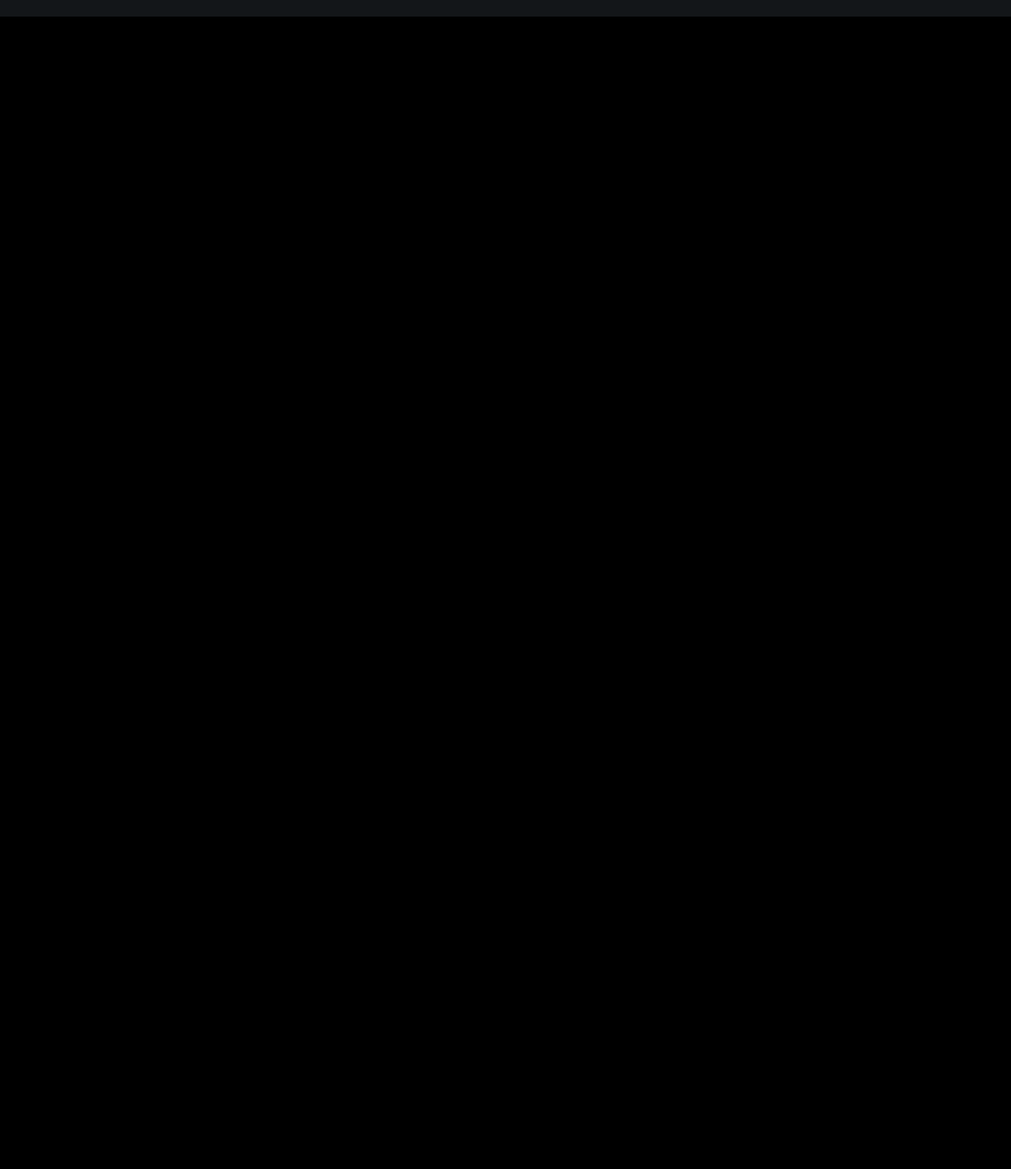
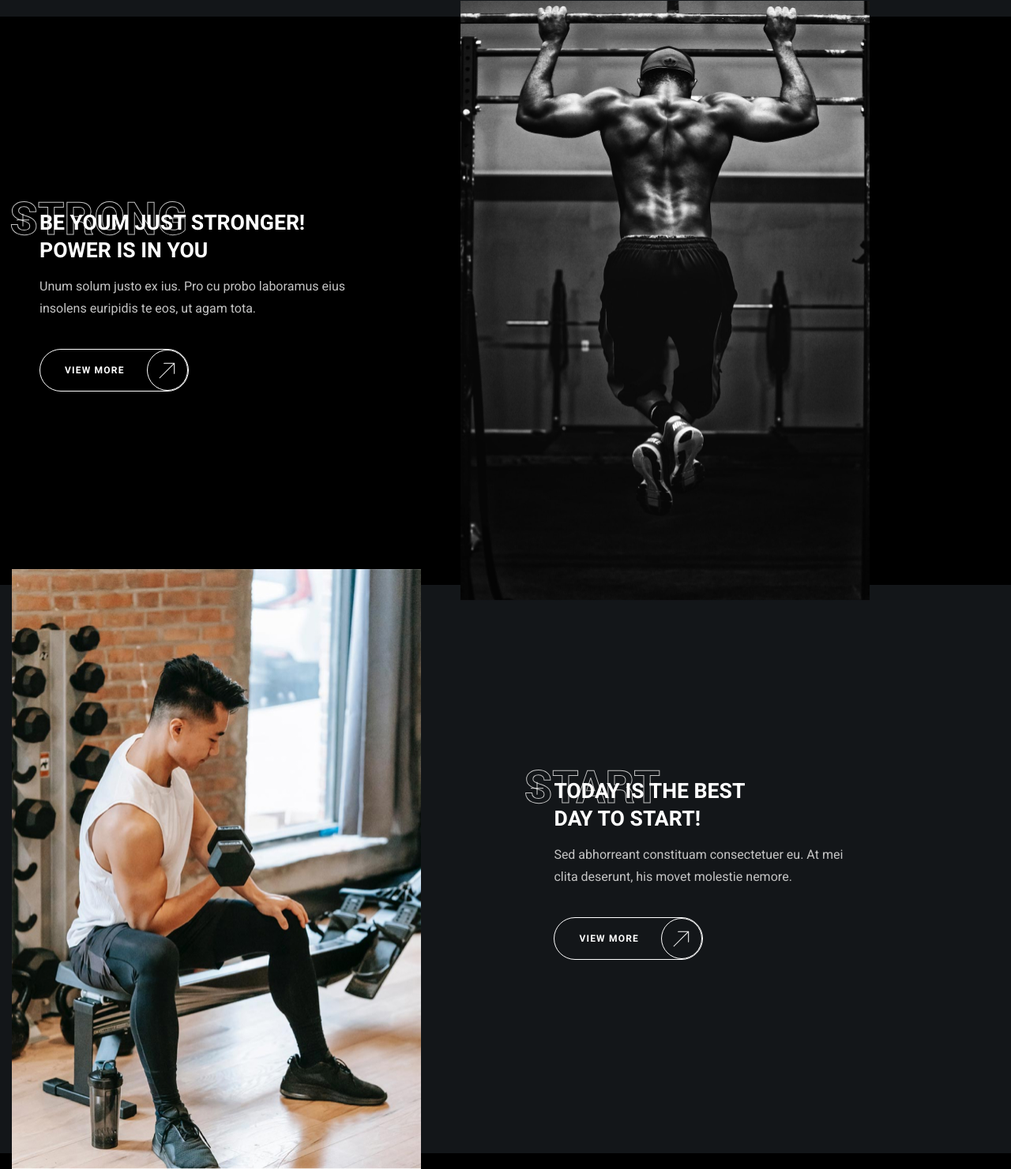
Before and after one commit to Gl7808/LayoutTrain, a plain HTML site: page prj1/index.html in a window 1280 px wide. Shown: the part 779-2260 px from the top of the page at 79% size. Before the commit the page ends 801 px from the top, so only its background shows below. Drawn offline with Linux system fonts and the light colour scheme.

Commit message:
#3 is done

```diff
--- a/prj1/index.html
+++ b/prj1/index.html
@@ -66,6 +66,41 @@
                 </ul>
             </div>
         </section>
+        <section class="motivation">
+            <h2 class="visually-hidden">Motivation</h2>
+            <ul class="motivation-list">
+                <li class="motivation-item">
+                    <div class="motivation-card container">
+                        <div class="motivation-card-body">
+                            <h3 class="motivation-card-title backdrop-title title-medium" data-title="Strong">
+                                Be youm just stronger! <br/>
+                                Power is in you
+                            </h3>
+                            <div class="motivation-card-description">
+                                <p>Unum solum justo ex ius. Pro cu probo laboramus eius insolens euripidis te eos, ut agam tota.</p>
+                            </div>
+                            <a href="/" class="motivation-card-button button transparent">view more</a>
+                        </div>
+                        <img src="./images/motivation/1.jpg" alt="A man pulling himself up on a horizontal bar" class="motivation-card-image" width="518" height="760" loading="lazy">
+                    </div>
+                </li>
+                <li class="motivation-item">
+                    <div class="motivation-card container">
+                        <div class="motivation-card-body">
+                            <h3 class="motivation-card-title backdrop-title title-medium" data-title="Start">
+                                Today is the best <br/>
+                                day to start!
+                            </h3>
+                            <div class="motivation-card-description">
+                                <p>Sed abhorreant constituam consectetuer eu. At mei clita deserunt, his movet molestie nemore.</p>
+                            </div>
+                            <a href="/" class="motivation-card-button button transparent">view more</a>
+                        </div>
+                        <img src="./images/motivation/2.jpg" alt="A man with dumbbells" class="motivation-card-image" width="518" height="760" loading="lazy">
+                    </div>
+                </li>
+            </ul>
+        </section>
     </main>
 </body>
 </html>
--- a/prj1/style.css
+++ b/prj1/style.css
@@ -60,6 +60,15 @@ a{
 a:hover{
     color: var(--color-light-gray);
 }
+
+p{
+    margin-block: 0;
+}
+
+p:not([class]):not(:last-child) {
+    margin-bottom: 24px;
+}
+
 .container {
     max-width: calc(var(--container-width) + var(--container-padding-x) * 2);
     margin-inline: auto;
@@ -69,6 +78,12 @@ a:hover{
 h1,h2,h3,h4,h5,h6{
     font-weight: 700;
     text-transform: uppercase;
+}
+
+.title-medium{
+    font-size: clamp(20px, 2.08vw, 40px);
+    line-height: 1.3;
+    color: var(--color-light);
 }
 
 .visually-hidden{
@@ -95,8 +110,35 @@ h1,h2,h3,h4,h5,h6{
     text-transform: uppercase;
     letter-spacing: 1.2px;
     border:none;
+    background-color: var(--color-light);
     border-radius: var(--border-radius);
     white-space: nowrap;
+    text-decoration: none;
+}
+
+.button.transparent{
+    position: relative;
+    height: var(--input-height);
+    padding-left: 31px;
+    padding-right: 80px;
+    background-color: transparent;
+    border: var(--border);
+}
+
+.button.transparent::after{
+    content: '';
+    position: absolute;
+    right: 0;
+    height: 100%;
+    aspect-ratio: 1;
+    background: url("./icons/arrow_2.svg") center/70% no-repeat;
+    border: var(--border);
+    border-radius: 50%;
+}
+
+.button.transparent:hover{
+    color: var(--color-dark);
+    background-color: var(--color-light-gray);
 }
 
 .button:hover{
@@ -235,6 +277,71 @@ h1,h2,h3,h4,h5,h6{
     border-color: var(--color-light-gray);
     transition-duration: var(--transition-duration);
 }
+
+.motivation-item:nth-child(even){
+    background-color: var(--color-dark-altrenate);
+}
+.motivation-item:nth-child(even) .motivation-card{
+    flex-direction: row-reverse;
+}
+.motivation-card{
+    display: flex;
+    justify-content: start;
+    align-items: center;
+    column-gap: clamp(30px, 10.42vw,200px);
+}
+
+
+.motivation-card-image{
+    margin-block: -60px;
+}
+
+.motivation-card-body{
+    padding-left: 35px;
+}
+.backdrop-title{
+    position: relative;
+    z-index: 2;
+}
+.motivation-card-title:not(:last-child){
+    margin-bottom: 14px;
+}
+.motivation-card-description:not(:last-child){
+    margin-bottom: 37px;
+}
+
+.backdrop-title::before{
+    content: "";
+    position: absolute;
+    right: calc(100% + 8px);
+    display: block;
+    width: 26px;
+    aspect-ratio: 1;
+    background: url("./icons/plus.svg") center/contain no-repeat;
+}
+
+.backdrop-title::after{
+    content: attr(data-title);
+    position: absolute;
+    z-index: -1;
+    top: -0.45em;
+    left: -0.6em;
+    font-size: 2.4em;
+    font-family: var(--font-family-accent);
+    color: transparent;
+    -webkit-text-stroke: 1px var(--color-light-gray);
+}
+
+.motivation-card-description {
+    max-width: 400px;
+}
+
+@media (max-width: 1919px) {
+    .motivation-card-image{
+        margin-block: -20px;
+    }
+}
+
 @media (max-width: 1024px) {
     .header{
         flex-wrap: wrap;
@@ -253,7 +360,16 @@ h1,h2,h3,h4,h5,h6{
         height: 50px;
     }
     .banner {
-        row-gap: 20px;
+        row-gap: 10px;
+    }
+
+    .motivation-card-image {
+        max-width: 30%;
+        height: auto;
+        margin-block: 0;
+    }
+    .motivation-card {
+        padding-block: 50px;
     }
 }
 
@@ -279,5 +395,20 @@ h1,h2,h3,h4,h5,h6{
     .banner-info{
         margin-bottom: 5px;
     }
+    .motivation-card,
+    .motivation-item:nth-child(even) .motivation-card{
+        flex-direction: column-reverse;
+    }
 
+    .motivation-card{
+        row-gap: 30px;
+        padding-block: 30px;
+    }
+
+    .motivation-card-image{
+        max-width: 60%;
+    }
+    .motivation-card-description:not(:last-child){
+        margin-bottom: 20px;
+    }
 }
```
Also changed, not shown: prj1/icons/arrow_2.svg (added), prj1/icons/plus.svg (added), prj1/images/motivation/1.jpg (added), prj1/images/motivation/2.jpg (added), prj1/images/motivation/2.png (added).
